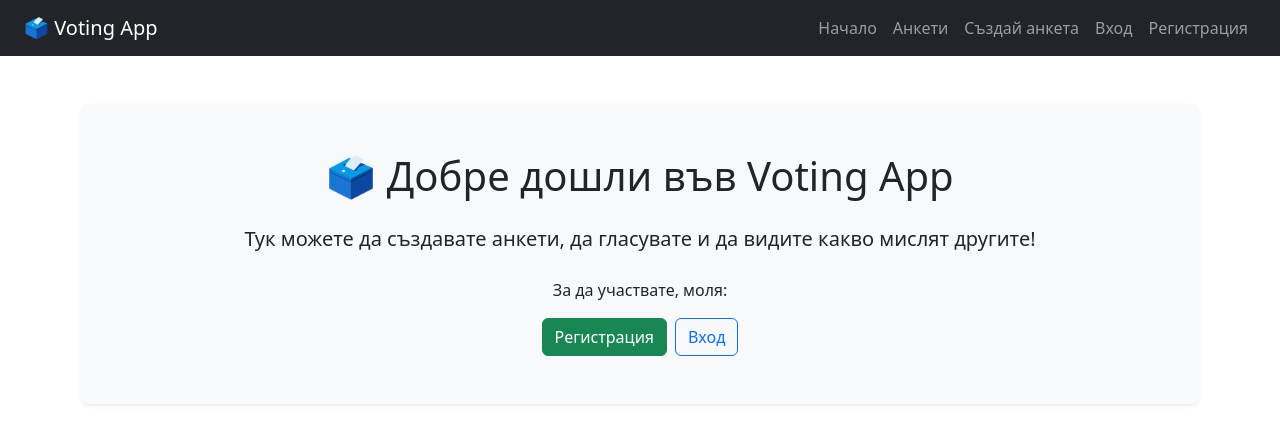
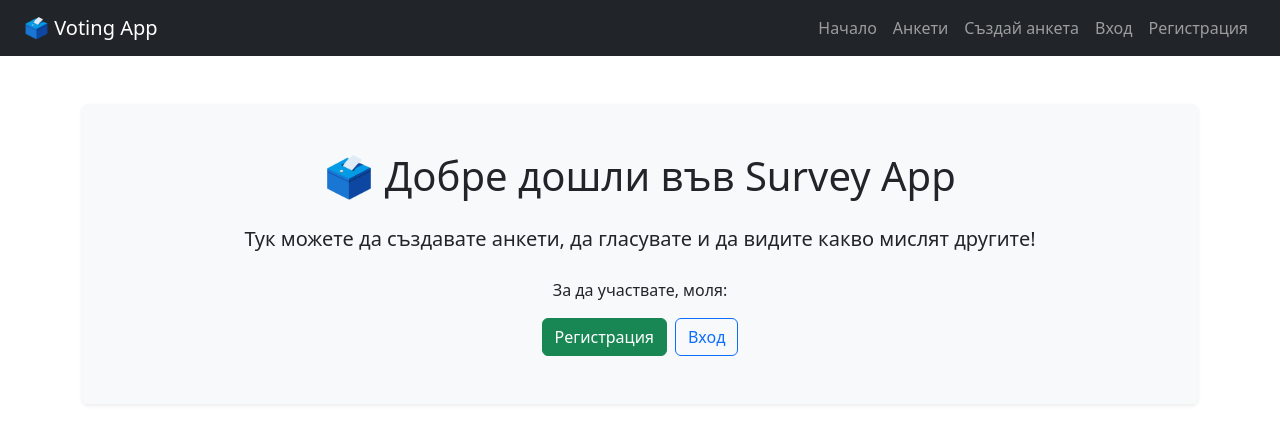
Before and after one commit to Ifchu/Survey_App, a React (Create React App) app: page / in a window 1280 px wide. Shown: the top 444 px of the page. Built offline with nearby package versions, Linux system fonts and the light colour scheme.

Commit message:
Login logic commit

```diff
--- a/src/pages/CreatePoll.js
+++ b/src/pages/CreatePoll.js
@@ -1,3 +1,4 @@
+// Updated by Velislav on 3.05
 import { useContext, useState } from 'react';
 import axios from 'axios';
 import { useNavigate } from 'react-router-dom';
--- a/src/pages/Home.js
+++ b/src/pages/Home.js
@@ -1,3 +1,4 @@
+// Updated by Velislav on 3.05
 import { useContext } from 'react';
 import { Link } from 'react-router-dom';
 import { AuthContext } from '../context/AuthContext';
@@ -8,7 +9,7 @@ function Home() {
   return (
     <div className="container mt-5">
       <div className="text-center p-5 bg-light rounded shadow-sm">
-        <h1 className="mb-4">🗳️ Добре дошли във Voting App</h1>
+        <h1 className="mb-4">🗳️ Добре дошли във Survey App</h1>
 
         <p className="lead">
           Тук можете да създавате анкети, да гласувате и да видите какво мислят другите!
--- a/src/pages/Polls.js
+++ b/src/pages/Polls.js
@@ -1,3 +1,4 @@
+// Updated by Velislav on 3.05
 import { useEffect, useState, useContext } from 'react';
 import axios from 'axios';
 import { AuthContext } from '../context/AuthContext';
--- a/src/pages/Register.js
+++ b/src/pages/Register.js
@@ -1,3 +1,4 @@
+// Updated by Velislav on 3.05
 import { useState } from 'react';
 import axios from 'axios';
 
```
